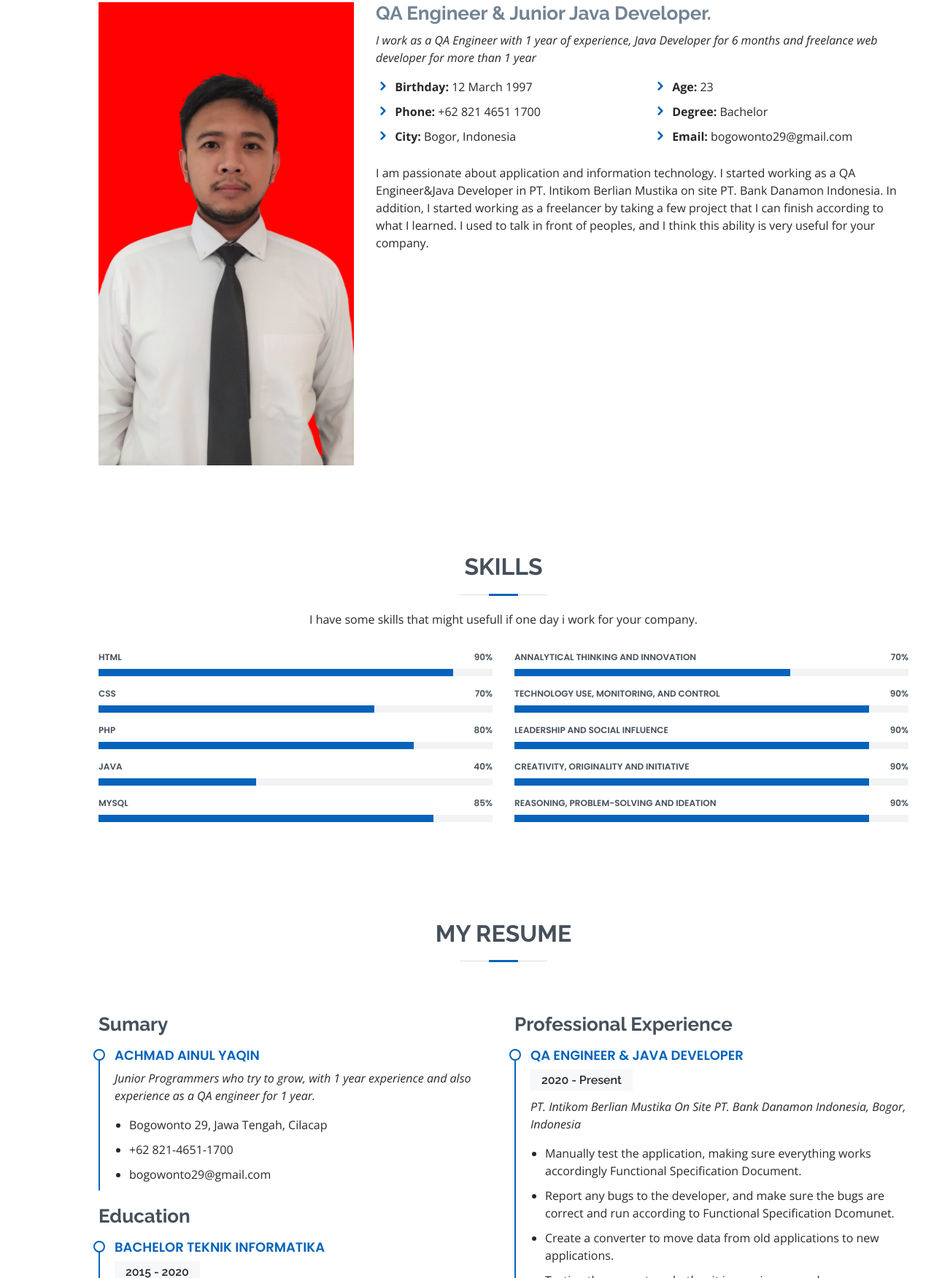
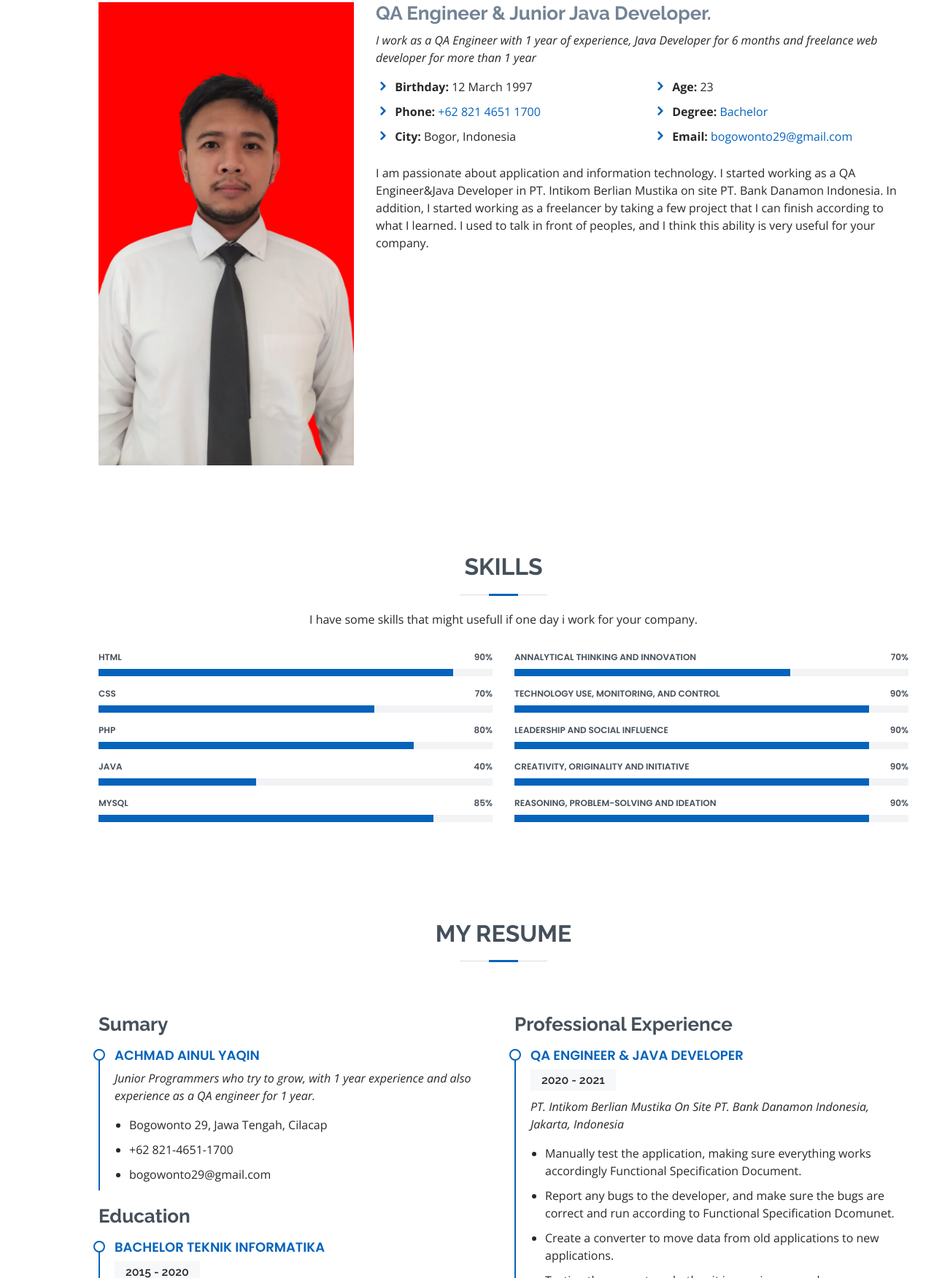
Before and after one commit to ainulyaquen/ainulyaquen.github.io, a plain HTML site: page index.html in a window 1280 px wide. Shown: the part 965-2717 px from the top of the page at 73% size. Drawn offline with nearby package versions, Linux system fonts and the light colour scheme.

Commit message:
Resume Ainul

```diff
--- a/index.html
+++ b/index.html
@@ -53,8 +53,9 @@
       <p>I'm <span class="typed" data-typed-items="QA Engineering, Freelance Developer, Travel Enthusiast"></span></p>
       <div class="social-links">
         <a href="https://www.instagram.com/ainulyaqinn/" class="instagram"><i class="bx bxl-instagram"></i></a>
-        <a href="https://wa.me/6282146511700" class=""><i class="bx bxl-whatsapp"></i></a>
+        <a href="https://wa.me/6282146511700" class="whatsapp"><i class="bx bxl-whatsapp"></i></a>
         <a href="https://www.linkedin.com/in/ainul-yaqin-0640a51a6/" class="linkedin"><i class="bx bxl-linkedin"></i></a>
+        <a href="mailto:bogowonto29@gmail.com" class="icofont-envelope"><i class="bx bxl-envelope"></i></a>
       </div>
     </div>
   </section><!-- End Hero -->
@@ -82,15 +83,15 @@
               <div class="col-lg-6">
                 <ul>
                   <li><i class="icofont-rounded-right"></i> <strong>Birthday:</strong> 12 March 1997</li>
-                  <li><i class="icofont-rounded-right"></i> <strong>Phone:</strong> +62 821 4651 1700</li>
+                  <li><i class="icofont-rounded-right"></i> <strong>Phone:</strong> <a href="tel:+62 821 4651 1700">+62 821 4651 1700</a></li>
                   <li><i class="icofont-rounded-right"></i> <strong>City:</strong> Bogor, Indonesia</li>
                 </ul>
               </div>
               <div class="col-lg-6">
                 <ul>
                   <li><i class="icofont-rounded-right"></i> <strong>Age:</strong> 23</li>
-                  <li><i class="icofont-rounded-right"></i> <strong>Degree:</strong> Bachelor</li>
-                  <li><i class="icofont-rounded-right"></i> <strong>Email:</strong> bogowonto29@gmail.com</li>
+                  <li><i class="icofont-rounded-right"></i> <strong>Degree:</strong> <a href="http://uty.ac.id/">Bachelor</a></li>
+                  <li><i class="icofont-rounded-right"></i> <strong>Email:</strong> <a href="mailto:bogowonto29@gmail.com">bogowonto29@gmail.com</a></li>
                 </ul>
               </div>
             </div>
@@ -231,8 +232,8 @@
             <h3 class="resume-title">Professional Experience</h3>
             <div class="resume-item">
               <h4>QA Engineer &amp; Java Developer</h4>
-              <h5>2020 - Present</h5>
-              <p><em>PT. Intikom Berlian Mustika On Site PT. Bank Danamon Indonesia, Bogor, Indonesia </em></p>
+              <h5>2020 - 2021</h5>
+              <p><em>PT. Intikom Berlian Mustika On Site PT. Bank Danamon Indonesia, Jakarta, Indonesia </em></p>
               <ul>
                 <li>Manually test the application, making sure everything works accordingly Functional Specification Document.</li>
                 <li>Report any bugs to the developer, and make sure the bugs are correct and run according to Functional Specification Dcomunet.</li>
```
